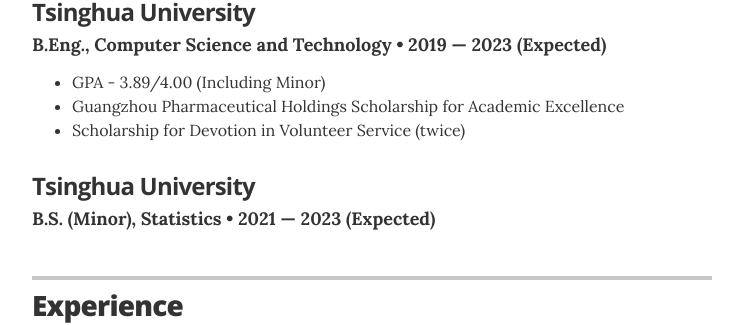
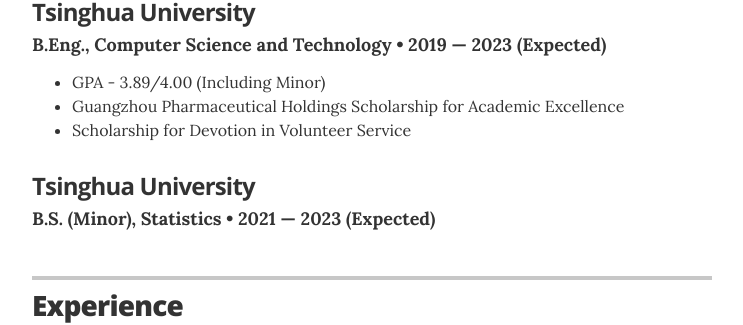
Before and after one commit to Syldavian/Syldavian.github.io, a Jekyll site: the page built from index.html, in a window 1280 px wide and 900 px high, scrolled down 520 px. Shown: the part 140-465 px from the top of the window, without its empty margins (268-1011 px from the left). Built offline with Jekyll 4.4.1, drawn with Linux system fonts in a browser that asks for light colours.

Commit message:
Change detail in education

```diff
--- a/_data/education.yml
+++ b/_data/education.yml
@@ -5,7 +5,7 @@
   awards:
     - award: GPA - 3.89/4.00 (Including Minor)
     - award: Guangzhou Pharmaceutical Holdings Scholarship for Academic Excellence
-    - award: Scholarship for Devotion in Volunteer Service (twice)
+    - award: Scholarship for Devotion in Volunteer Service
   summary:
 
 - degree: B.S. (Minor), Statistics
```
